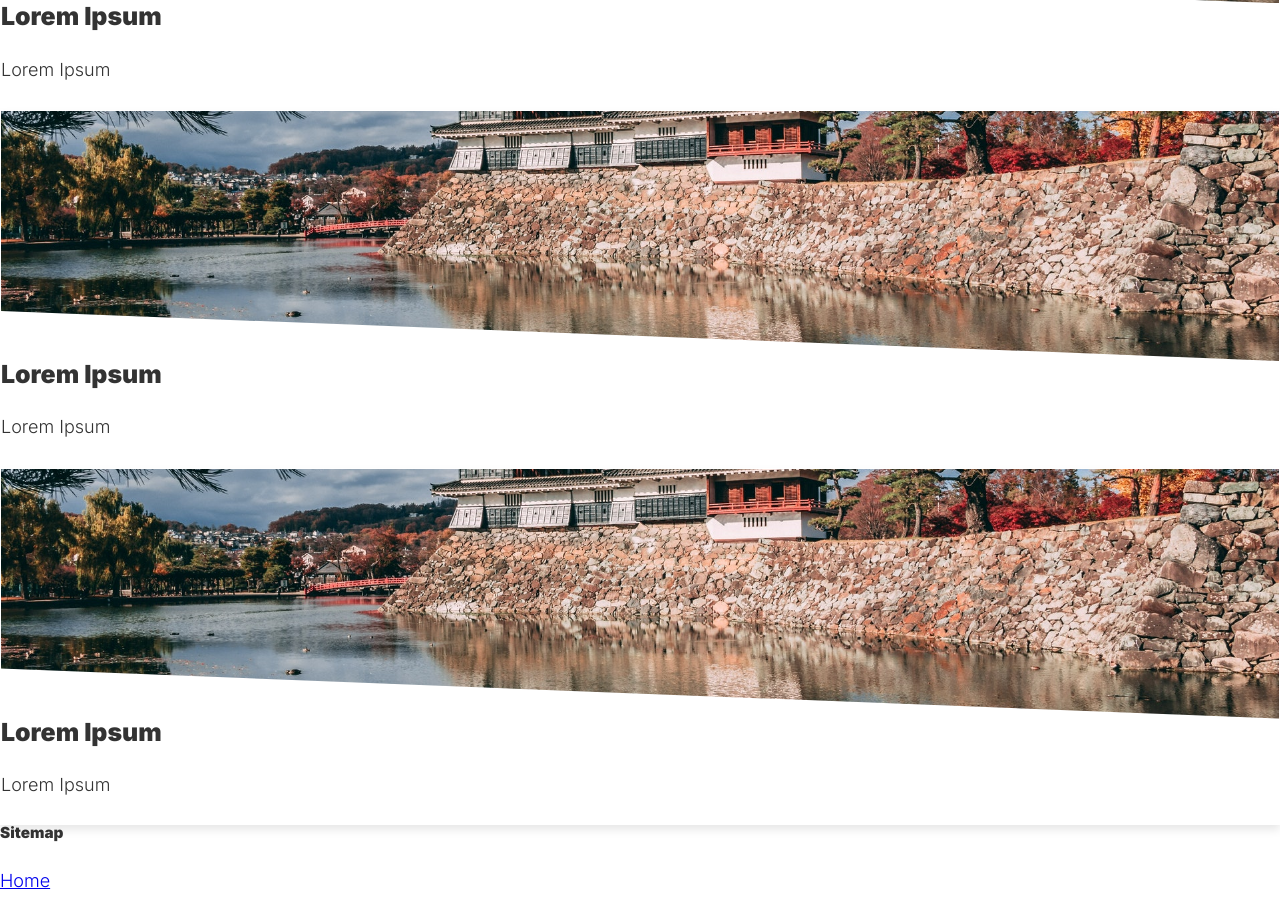
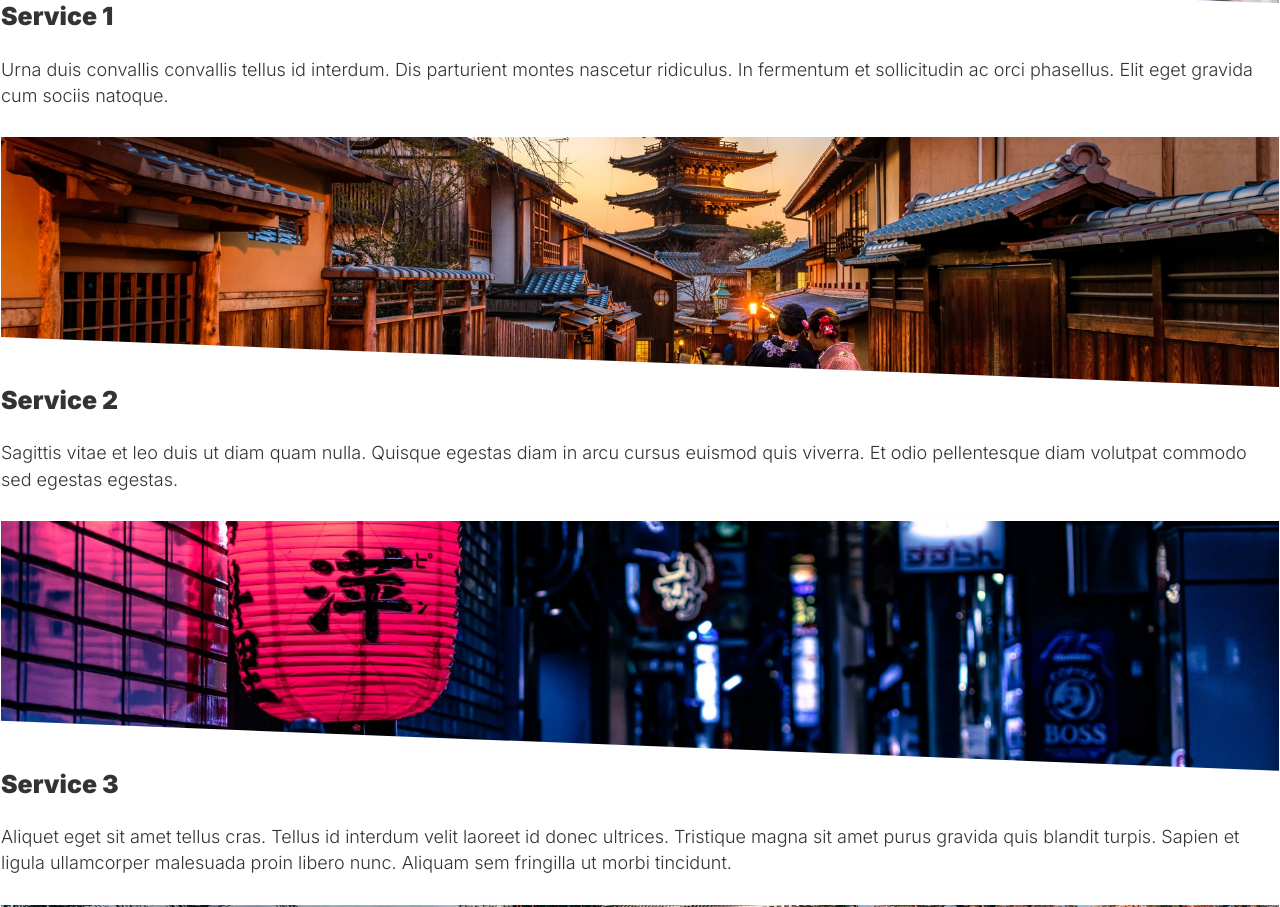
Before and after one commit to kevinakahoshi/hi-tech-auto, a Gatsby site in the folder static-site/: page /services in a window 1280 px wide. Shown: the part 1125-2032 px from the top of the page. Built offline with nearby package versions, Linux system fonts and the light colour scheme; Gatsby itself is replaced by a stand-in of ours.

Commit message:
Added image assets for placeholder service cards

```diff
--- a/static-site/src/components/custom.css
+++ b/static-site/src/components/custom.css
@@ -114,7 +114,7 @@ p {
   background: #fff;
   border-color: #fff;
   box-shadow: 0 .5rem 1rem rgba(0, 0, 0, .175);
-  transform: translateY(-2%);
+  transform: translateY(-.125rem);
 }
 
 .close-button {
--- a/static-site/src/pages/services.js
+++ b/static-site/src/pages/services.js
@@ -1,6 +1,6 @@
 import React from "react";
 import {
-  // Link,
+  Link,
   useStaticQuery,
   graphql
 } from "gatsby";
@@ -12,7 +12,8 @@ import {
   Card,
   CardBody,
   CardTitle,
-  CardText
+  CardText,
+  Button
 } from 'reactstrap';
 
 import Layout from "../components/layout";
@@ -43,21 +44,68 @@ const Services = () => {
   const listOfServices = [
     {
       id: 1,
-      title: 'Lorem Ipsum',
-      description: 'Lorem Ipsum',
-      image: imageData.allFile.nodes[0].childImageSharp.fluid
+      title: 'Service',
+      description: 'Urna duis convallis convallis tellus id interdum. Dis parturient montes nascetur ridiculus. In fermentum et sollicitudin ac orci phasellus. Elit eget gravida cum sociis natoque.',
+      image: imageData.allFile.nodes[1].childImageSharp.fluid
     },
     {
       id: 2,
-      title: 'Lorem Ipsum',
-      description: 'Lorem Ipsum',
-      image: imageData.allFile.nodes[0].childImageSharp.fluid
+      title: 'Service',
+      description: 'Sagittis vitae et leo duis ut diam quam nulla. Quisque egestas diam in arcu cursus euismod quis viverra. Et odio pellentesque diam volutpat commodo sed egestas egestas.',
+      image: imageData.allFile.nodes[2].childImageSharp.fluid
     },
     {
       id: 3,
-      title: 'Lorem Ipsum',
-      description: 'Lorem Ipsum',
-      image: imageData.allFile.nodes[0].childImageSharp.fluid
+      title: 'Service',
+      description: 'Aliquet eget sit amet tellus cras. Tellus id interdum velit laoreet id donec ultrices. Tristique magna sit amet purus gravida quis blandit turpis. Sapien et ligula ullamcorper malesuada proin libero nunc. Aliquam sem fringilla ut morbi tincidunt.',
+      image: imageData.allFile.nodes[3].childImageSharp.fluid
+    },
+    {
+      id: 4,
+      title: 'Service',
+      description: 'Vitae et leo duis ut diam. Ac placerat vestibulum lectus mauris. Dolor sit amet consectetur adipiscing elit pellentesque habitant. Consequat interdum varius sit amet mattis vulputate enim. At lectus urna duis convallis convallis tellus id interdum.',
+      image: imageData.allFile.nodes[4].childImageSharp.fluid
+    }, {
+      id: 5,
+      title: 'Service',
+      description: 'Congue mauris rhoncus aenean vel elit. Quam vulputate dignissim suspendisse in est ante. Nunc scelerisque viverra mauris in aliquam sem fringilla ut. Tristique magna sit amet purus gravida quis blandit turpis.',
+      image: imageData.allFile.nodes[5].childImageSharp.fluid
+    }, {
+      id: 6,
+      title: 'Service',
+      description: 'Vitae semper quis lectus nulla at volutpat diam. Ac ut consequat semper viverra nam libero. Iaculis at erat pellentesque adipiscing commodo elit. Praesent elementum facilisis leo vel.',
+      image: imageData.allFile.nodes[6].childImageSharp.fluid
+    },
+    {
+      id: 7,
+      title: 'Service',
+      description: 'Eu non diam phasellus vestibulum lorem. Tristique nulla aliquet enim tortor at auctor urna. Quam quisque id diam vel quam elementum pulvinar etiam non.',
+      image: imageData.allFile.nodes[7].childImageSharp.fluid
+    }, {
+      id: 8,
+      title: 'Service',
+      description: 'At lectus urna duis convallis convallis tellus id interdum velit. Eget nunc scelerisque viverra mauris in aliquam sem fringilla ut. Nullam non nisi est sit amet facilisis.',
+      image: imageData.allFile.nodes[8].childImageSharp.fluid
+    }, {
+      id: 9,
+      title: 'Service',
+      description: 'Porta non pulvinar neque laoreet suspendisse interdum consectetur. Malesuada fames ac turpis egestas. Aliquet sagittis id consectetur purus ut faucibus pulvinar elementum.',
+      image: imageData.allFile.nodes[9].childImageSharp.fluid
+    }, {
+      id: 10,
+      title: 'Service',
+      description: 'Et netus et malesuada fames. Nisl condimentum id venenatis a. At augue eget arcu dictum varius duis at. Tempor id eu nisl nunc. Tristique senectus et netus et malesuada fames ac.',
+      image: imageData.allFile.nodes[10].childImageSharp.fluid
+    }, {
+      id: 11,
+      title: 'Service',
+      description: 'Risus nec feugiat in fermentum. Vestibulum mattis ullamcorper velit sed ullamcorper morbi tincidunt ornare massa. Ut etiam sit amet nisl purus in mollis.',
+      image: imageData.allFile.nodes[11].childImageSharp.fluid
+    }, {
+      id: 12,
+      title: 'Service',
+      description: 'Ut tortor pretium viverra suspendisse potenti nullam ac tortor. In iaculis nunc sed augue lacus viverra vitae congue. Sit amet aliquam id diam maecenas ultricies.',
+      image: imageData.allFile.nodes[12].childImageSharp.fluid
     }
   ];
 
@@ -71,7 +119,7 @@ const Services = () => {
           className="mb-4"
           key={service.id}>
           <ServiceCard
-            title={service.title}
+            title={`${service.title} ${service.id}`}
             description={service.description}
             image={service.image}
             page={'service'} />
@@ -113,10 +161,19 @@ const Services = () => {
                 xs={12}>
                   <h3
                     className="text-center mb-3">
-                    Our Value Props
+                    Our Services
                   </h3>
               </Col>
               {serviceCards}
+              <Col
+                xs={12}
+                className="d-flex justify-content-center">
+                <Link
+                  className="btn btn-primary m-auto"
+                  to="/contact/">
+                    Give Us a Call Today
+                </Link>
+              </Col>
             </Row>
           </Container>
       </section>
```
Also changed, not shown: static-site/src/images/services/bike.jpg (added), static-site/src/images/services/cherry-blossoms.jpg (added), static-site/src/images/services/kyoto.jpg (added), static-site/src/images/services/lantern.jpg (added), static-site/src/images/services/restaurant.jpg (added), static-site/src/images/services/sake-barrel.jpg (added), static-site/src/images/services/sakura.jpg (added), static-site/src/images/services/skyscrapers.jpg (added), static-site/src/images/services/storefront.jpg (added), static-site/src/images/services/street.jpg (added), static-site/src/images/services/taxi.jpg (added), static-site/src/images/services/tokyo-skyline.jpg (added).
